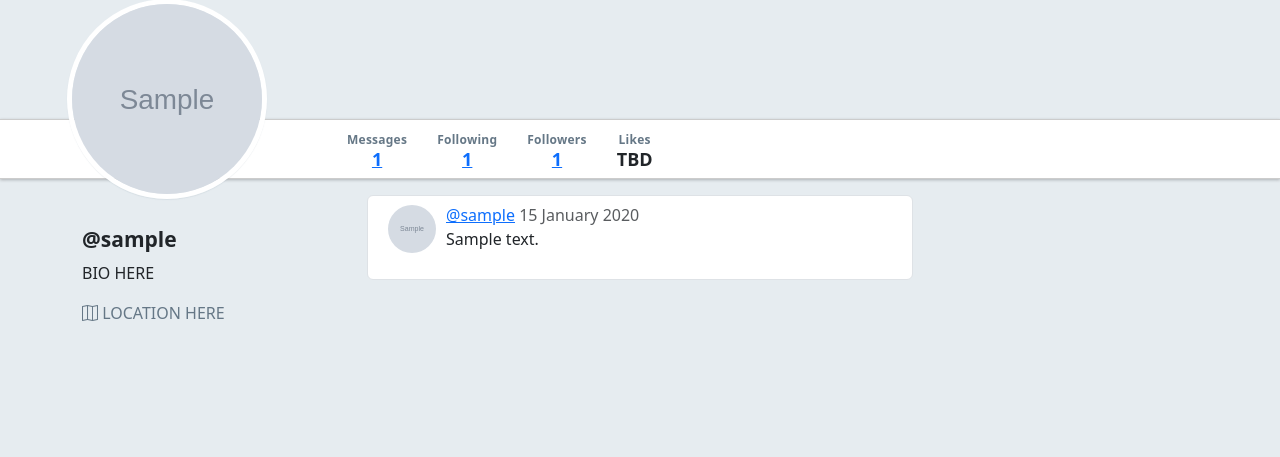
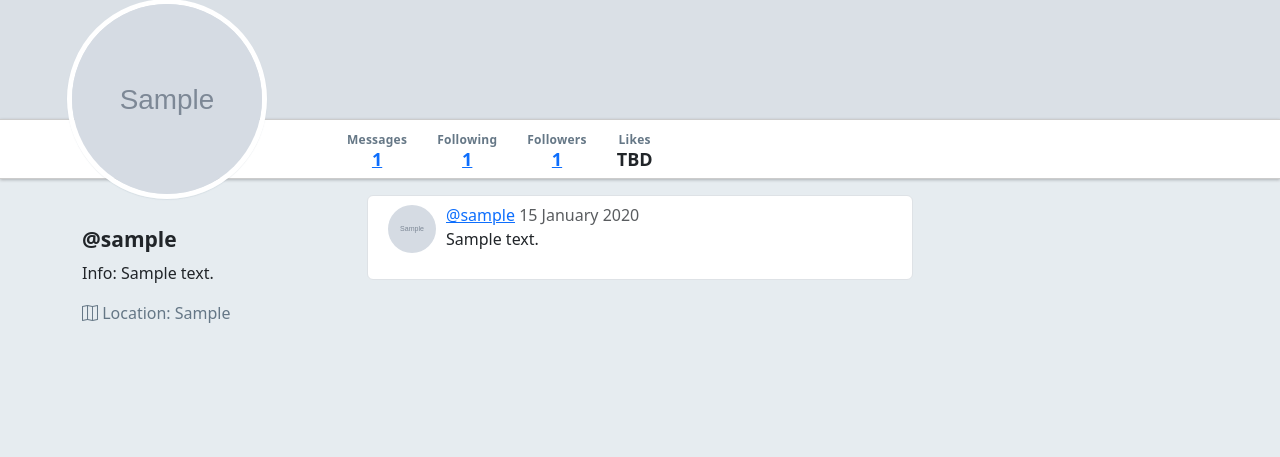
Before and after one commit to edmondsoun/flask-warbler, a Flask app: template templates/users/show.html in a window 1280 px wide. Shown: the part 287-744 px from the top of the page. Run offline with Flask 2, Linux system fonts and the light colour scheme; the template is opened without the code that fills it: values that come from a table or form of the project are taken from there, others are empty; tables that the repository leaves empty hold one stand-in row (values such as "Sample post"); grey boxes marked "Sample" are stand-in pictures.

Commit message:
changed user details

```diff
--- a/templates/users/detail.html
+++ b/templates/users/detail.html
@@ -2,8 +2,8 @@
 
 {% block content %}
 
-<div id="warbler-hero"
-     class="full-width">
+<div id="warbler-hero" class="full-width"
+  style="background-image: url('{{ user.header_image_url }}')">
 </div>
 <img src="{{ user.image_url }}"
      alt="Image for {{ user.username }}"
@@ -80,10 +80,10 @@
 <div class="row">
   <div class="col-sm-3">
     <h4 id="sidebar-username">@{{ user.username }}</h4>
-    <p>BIO HERE</p>
+    <p>Info: {{ user.bio }}</p>
     <p class="user-location">
       <span class="bi bi-map"></span>
-      LOCATION HERE
+      Location: {{ user.location }}
     </p>
   </div>
 
```
